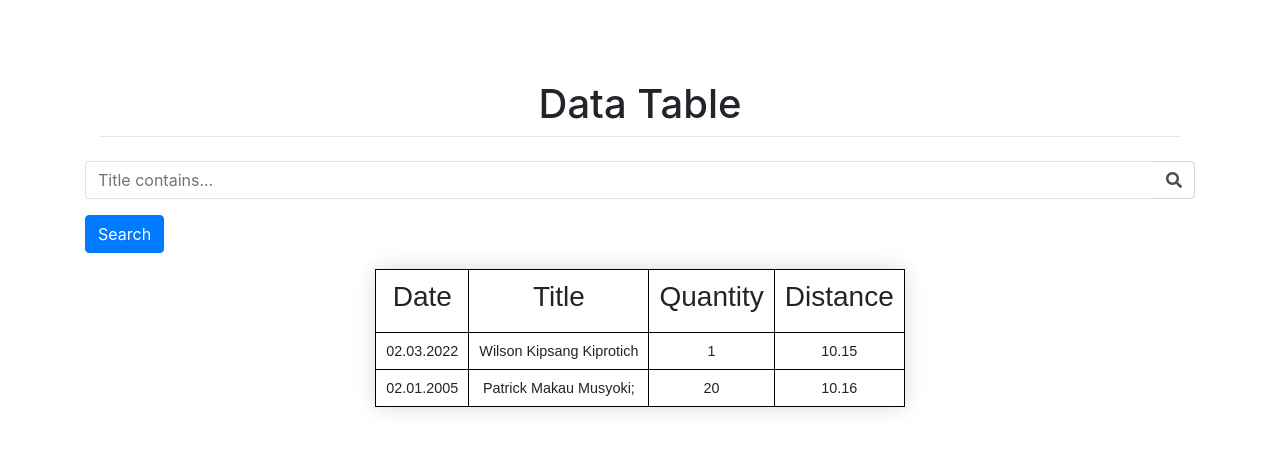
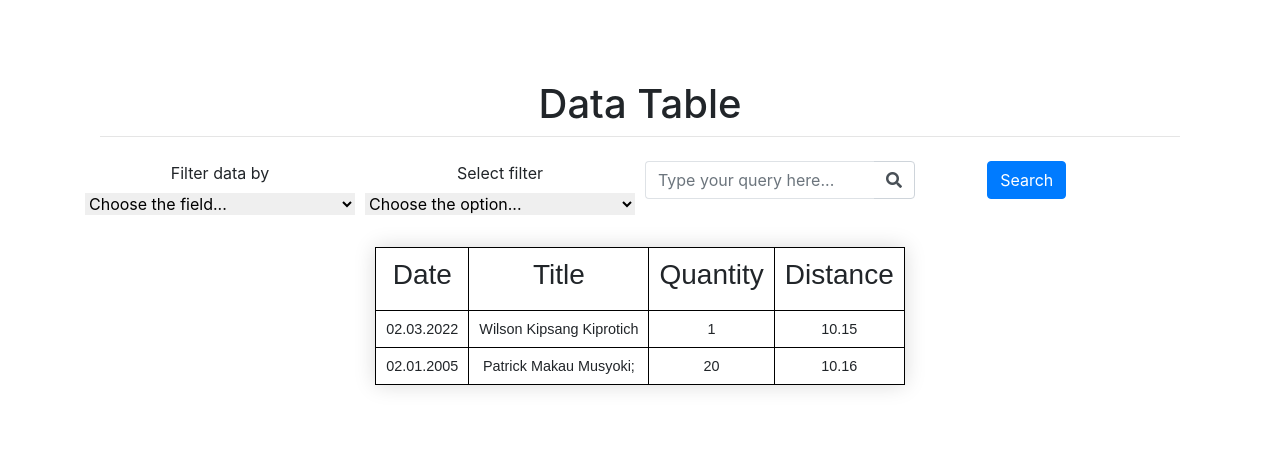
Before and after one commit to Cooleekova/django_single_page_website, a Django app: page / in a window 1280 px wide. Shown: the top 450 px of the page. Run offline with Django 3.2, Linux system fonts and the light colour scheme; data comes from the database, SQL or seed files in the repository; some libraries are stand-ins or nearby versions.

Commit message:
new filters added

```diff
--- a/records/urls.py
+++ b/records/urls.py
@@ -1,8 +1,10 @@
 from django.urls import path
-from records.views import RecordView
+from records.views import filter_view\
+    # RecordView,
 
 app_name = 'records'
 
 urlpatterns = [
-    path('', RecordView.as_view(template_name='table.html'), name='table'),
+    # path('', RecordView.as_view(template_name='table.html'), name='table'),
+    path('', filter_view, name='table'),
 ]
--- a/records/views.py
+++ b/records/views.py
@@ -1,18 +1,65 @@
+from django.shortcuts import render
 from django.views.generic import ListView
 from records.models import Record
 
 # Create your views here.
 
+# 3. Таблица должна иметь сортировку по всем полям кроме даты.
 
-class RecordView(ListView):
-    model = Record
-    template_name = 'table.html'
+# class RecordView(ListView):
+#     model = Record
+#     template_name = 'table.html'
+#
+#     def get_context_data(self, **kwargs):
+#         qs = Record.objects.all()
+#         context = super().get_context_data(**kwargs)
+#         title_contains_query = self.request.GET.get('search_field')
+#         if title_contains_query != '' and title_contains_query is not None:
+#             qs = qs.filter(title__icontains=title_contains_query)
+#         context['queryset'] = qs
+#         return context
 
-    def get_context_data(self, **kwargs):
-        qs = Record.objects.all()
-        context = super().get_context_data(**kwargs)
-        title_contains_query = self.request.GET.get('title_contains')
-        if title_contains_query != '' and title_contains_query is not None:
-            qs = qs.filter(title__icontains=title_contains_query)
-        context['queryset'] = qs
-        return context
+
+def filter_view(request):
+
+    qs = Record.objects.all()
+    chosen_field = request.GET.get('select_field')
+    chosen_option = request.GET.get('select_filter')
+    search_query = request.GET.get('search_field')
+
+    if chosen_field == 'title':
+        if search_query != '' and search_query is not None:
+            if chosen_option == 'contains':
+                qs = qs.filter(title__icontains=search_query)
+            elif chosen_option == 'equals to':
+                qs = qs.filter(title__iexact=search_query)
+        else:
+            qs = None
+
+    if chosen_field == 'quantity':
+        if search_query != '' and search_query is not None:
+            if chosen_option == 'contains':
+                qs = qs.filter(quantity__icontains=search_query)
+            elif chosen_option == 'equals to':
+                qs = qs.filter(quantity__iexact=search_query)
+            elif chosen_option == 'more than':
+                qs = qs.filter(quantity__gte=search_query)
+            elif chosen_option == 'less than':
+                qs = qs.filter(quantity__lte=search_query)
+
+    if chosen_field == 'distance':
+        if search_query != '' and search_query is not None:
+            if chosen_option == 'contains':
+                qs = qs.filter(distance__icontains=search_query)
+            elif chosen_option == 'equals to':
+                qs = qs.filter(distance__iexact=search_query)
+            elif chosen_option == 'more than':
+                qs = qs.filter(distance__gte=search_query)
+            elif chosen_option == 'less than':
+                qs = qs.filter(distance__lte=search_query)
+
+    context = {
+        'queryset': qs,
+
+    }
+    return render(request, 'table.html', context)
--- a/single_page_website/settings.py
+++ b/single_page_website/settings.py
@@ -64,7 +64,7 @@ ROOT_URLCONF = 'single_page_website.urls'
 TEMPLATES = [
     {
         'BACKEND': 'django.template.backends.django.DjangoTemplates',
-        'DIRS': ['templates'],
+        'DIRS': [os.path.join(BASE_DIR, 'templates')],
         'APP_DIRS': True,
         'OPTIONS': {
             'context_processors': [
--- a/static/style.css
+++ b/static/style.css
@@ -4,6 +4,10 @@ html, body {
 
 body {
   margin-top: 5rem;
+}
+
+ul {
+  list-style-type: none;
 }
 
 table {
@@ -15,3 +19,18 @@ table {
     font-family: sans-serif;
     box-shadow: 0 0 20px rgba(0, 0, 0, 0.15);
 }
+
+select {
+  // A reset of styles, including removing the default dropdown arrow
+  appearance: none;
+  // Additional resets for further consistency
+  background-color: transparent;
+  border: none;
+  padding: 0 1em 0 0;
+  margin: 0;
+  width: 100%;
+  font-family: inherit;
+  font-size: inherit;
+  cursor: inherit;
+  line-height: inherit;
+}
--- a/templates/table.html
+++ b/templates/table.html
@@ -5,7 +5,6 @@
     <meta name="viewport" content="width=device-width, initial-scale=1, shrink-to-fit=no">
     <meta name="description" content="">
     <title>Data Table</title>
-
     <link rel="stylesheet" href="https://stackpath.bootstrapcdn.com/bootstrap/4.3.1/css/bootstrap.min.css" integrity="sha384-ggOyR0iXCbMQv3Xipma34MD+dH/1fQ784/j6cY/iJTQUOhcWr7x9JvoRxT2MZw1T" crossorigin="anonymous">
     <link rel="stylesheet" href="{% static 'style.css' %}">
     <link rel="stylesheet" href="https://use.fontawesome.com/releases/v5.8.1/css/all.css" integrity="sha384-50oBUHEmvpQ+1lW4y57PTFmhCaXp0ML5d60M1M7uH2+nqUivzIebhndOJK28anvf" crossorigin="anonymous">
@@ -19,9 +18,28 @@
     </div>
     <form method="GET" action=".">
       <div class="form-row" align="center">
-            <div class="form-group col-12">
+            <div class="form-group col-3">
+                <label for="inputState" class="form-label" >Filter data by </label>
+                <select id="inputState" class="form-select" name="select_field">
+                    <option selected> Choose the field...</option>
+                    <option value="title">title</option>
+                    <option value="quantity">quantity</option>
+                    <option value="distance">distance</option>
+                </select>
+            </div>
+            <div class="form-group col-3">
+                <label for="inputState" class="form-label" >Select filter  </label>
+                <select id="inputState" class="form-select" name="select_filter">
+                    <option selected>Choose the option...</option>
+                    <option value="contains">contains</option>
+                    <option value="more than">more than</option>
+                    <option value="less than">less than</option>
+                    <option value="equals to">equals to</option>
+                </select>
+            </div>
+            <div class="form-group col-3">
                 <div class="input-group">
-                    <input class="form-control py-2 border-right-0 border" type="search" name="title_contains" placeholder="Title contains..." />
+                    <input class="form-control py-2 border-right-0 border" type="search" name="search_field" placeholder="Type your query here..." />
                     <span class="input-group-append">
                         <div class="input-group-text bg-transparent">
                             <i class="fa fa-search"></i>
@@ -29,12 +47,13 @@
                     </span>
                 </div>
             </div>
+          <div>
+            <button type="submit" class="btn btn-primary" style="margin-left: 85%;">Search</button>
+          </div>
         </div>
+    </form>
 
-
-    <button type="submit" class="btn btn-primary">Search</button>
-    </form>
-    <div>
+        <div>
         <table border="1" cellpadding=10>
             <tr align="center">
                 <th><h3>Date</h3></th>
@@ -52,6 +71,7 @@
                 {% endfor %}
         </table>
     </div>
+
     </main>
 </body>
 </html>
```
Also changed, not shown: records/admin.py (line endings or trailing spaces).
